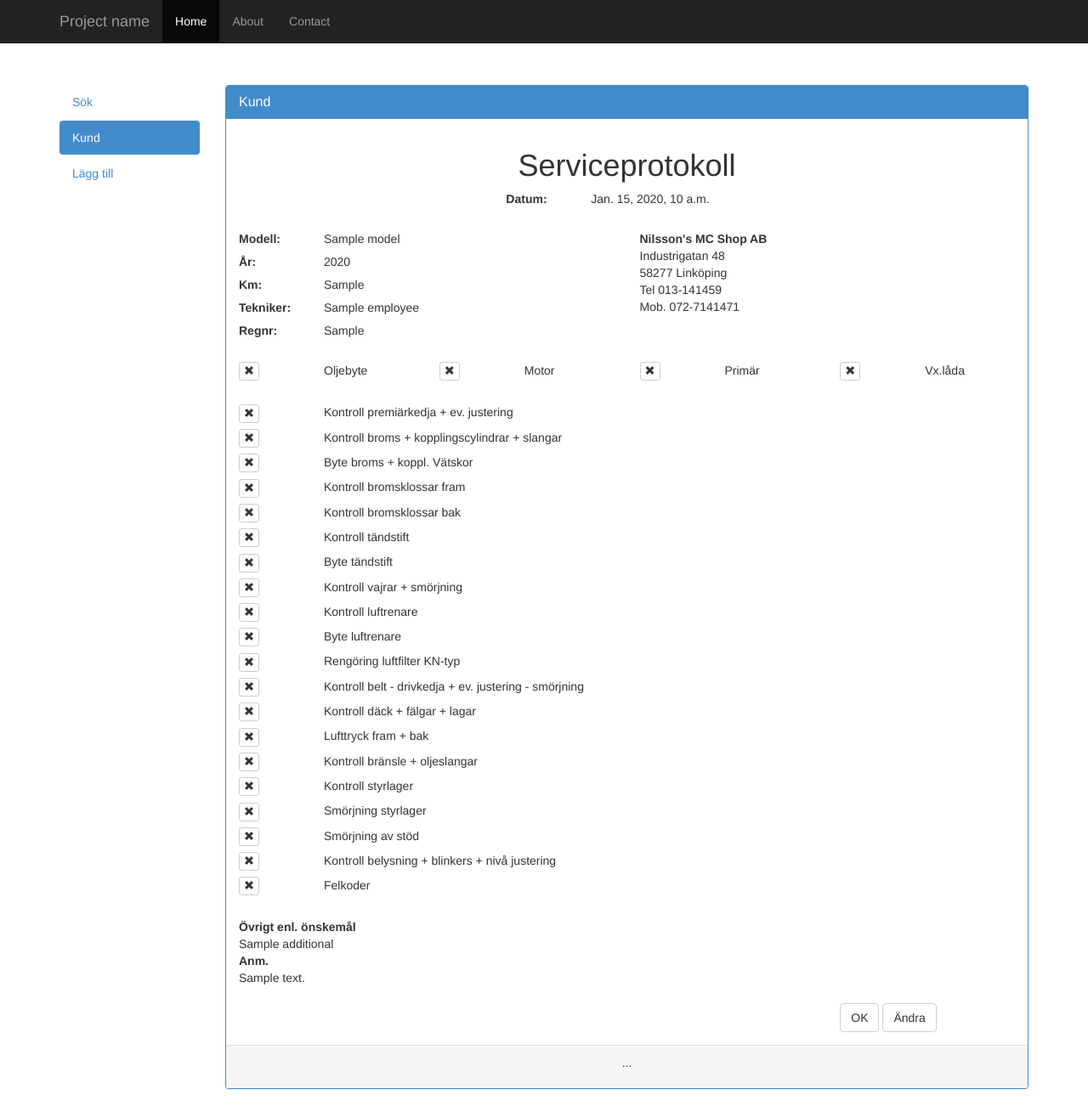
After one commit to Happyhours/nmcs-program, a Django app: template nmcs/service/templates/service/service_detail.html in a window 1280 px wide. The commit adds this page. Shown: the whole page at 85% size. Run offline with Django 3.2, Linux system fonts and the light colour scheme; the template is opened without the code that fills it: most values are stand-ins (such as "Sample title", 1, 10 or a date in 2020); parts of the project's set-up code (start-up, migrations or seed data) failed here and were passed over; some libraries are stand-ins or nearby versions.

Commit message:
Added update and detail functionality to serviceprotocols

```diff
--- a/nmcs/customers/views.py
+++ b/nmcs/customers/views.py
@@ -207,6 +207,9 @@ class CustomerDetailView(generic.detail.DetailView):
 
     def get_context_data(self, **kwargs):
         context = super(CustomerDetailView, self).get_context_data(**kwargs)
+
+        #Fetch serviceprotocols and add to context
+        context['serviceprotocols'] = self.get_object().serviceprotocol_set.all()
 
         # Check if customer has a mc
         if self.get_object().mc_set.all().filter(active=True):
--- /dev/null
+++ b/nmcs/service/templates/service/service_detail.html
@@ -0,0 +1,444 @@
+{% extends "base_customer.html" %}
+
+{% block content %}
+<div class="panel-body">
+    <div class="row">
+
+        <div class="col-md-12">
+                <h1 class="text-center">Serviceprotokoll</h1>
+        </div><!-- /.col-md-12" -->
+
+        <div class="col-md-4 col-md-offset-4">
+            <dl class="dl-horizontal">
+                <dt>Datum: </dt>
+                <dd>{{ object.date }}</dd>
+            </dl>
+        </div><!-- /.col-md-4 col-md-offset-4" -->
+
+        <div class="col-md-6">
+            <dl class="dl-horizontal">
+                <dt>Modell: </dt>
+                <dd>{{ object.model }}</dd>
+                <dt>År: </dt>
+                <dd>{{ object.year }}</dd>
+                <dt>Km:</dt>
+                <dd>{{ object.km }}</dd>
+                <dt>Tekniker:</dt>
+                <dd> {{ object.employee }}</dd>
+                <dt>Regnr: </dt>
+                <dd>{{ object.registration_nr }}</dd>
+            </dl>
+        </div><!-- /.col-md-6" -->
+
+        <div class="col-md-6">
+            <address>
+              <strong>Nilsson's MC Shop AB</strong><br>
+              Industrigatan 48<br>
+              58277 Linköping<br>
+              Tel 013-141459<br>
+              Mob. 072-7141471<br>
+            </address>
+        </div><!-- /.col-md-6" -->
+
+        <div class="col-md-12">
+            <div class="row">
+                <div class="col-md-3">
+                    <dl class="dl-horizontal">
+                        {% if object.oil_check %}
+                        <dt>
+                            <button type="button" class="btn btn-default btn-xs">
+                                <span class="glyphicon glyphicon-ok"></span>
+                            </button>
+                        </dt>
+                        {% else %}
+                        <dt>
+                            <button type="button" class="btn btn-default btn-xs">
+                                <span class="glyphicon glyphicon-remove"></span>
+                            </button>
+                        </dt>
+                        {% endif %}
+                        <dd>Oljebyte</dd>
+                    </dl>
+                </div>
+                <div class="col-md-3">
+                    <dl class="dl-horizontal">
+                        {% if object.motor_check %}
+                        <dt>
+                            <button type="button" class="btn btn-default btn-xs">
+                                <span class="glyphicon glyphicon-ok"></span>
+                            </button>
+                        </dt>
+                        {% else %}
+                        <dt>
+                            <button type="button" class="btn btn-default btn-xs">
+                                <span class="glyphicon glyphicon-remove"></span>
+                            </button>
+                        </dt>
+                        {% endif %}
+                        <dd>Motor</dd>
+                    </dl>
+                </div>
+                <div class="col-md-3">
+                    <dl class="dl-horizontal">
+                        {% if object.primary_check %}
+                        <dt>
+                            <button type="button" class="btn btn-default btn-xs">
+                                <span class="glyphicon glyphicon-ok"></span>
+                            </button>
+                        </dt>
+                        {% else %}
+                        <dt>
+                            <button type="button" class="btn btn-default btn-xs">
+                                <span class="glyphicon glyphicon-remove"></span>
+                            </button>
+                        </dt>
+                        {% endif %}
+                        <dd>Primär</dd>
+                    </dl>
+                </div>
+                <div class="col-md-3">
+                    <dl class="dl-horizontal">
+                        {% if object.gearbox_check %}
+                        <dt>
+                            <button type="button" class="btn btn-default btn-xs">
+                                <span class="glyphicon glyphicon-ok"></span>
+                            </button>
+                        </dt>
+                        {% else %}
+                        <dt>
+                            <button type="button" class="btn btn-default btn-xs">
+                                <span class="glyphicon glyphicon-remove"></span>
+                            </button>
+                        </dt>
+                        {% endif %}
+                        <dd>Vx.låda</dd>
+                    </dl>
+                </div>
+            </div>
+
+            <dl class="dl-horizontal">
+                {% if object.chain_check %}
+                    <dt>
+                        <button type="button" class="btn btn-default btn-xs">
+                            <span class="glyphicon glyphicon-ok"></span>
+                        </button>
+                    </dt>
+                {% else %}
+                    <dt>
+                        <button type="button" class="btn btn-default btn-xs">
+                            <span class="glyphicon glyphicon-remove"></span>
+                        </button>
+                    </dt>
+                {% endif %}
+                    <dd>Kontroll premiärkedja + ev. justering</dd>
+
+                {% if object.cylinder_check %}
+                    <dt>
+                        <button type="button" class="btn btn-default btn-xs">
+                            <span class="glyphicon glyphicon-ok"></span>
+                        </button>
+                    </dt>
+                {% else %}
+                    <dt>
+                        <button type="button" class="btn btn-default btn-xs">
+                            <span class="glyphicon glyphicon-remove"></span>
+                        </button>
+                    </dt>
+                {% endif %}
+                    <dd>Kontroll broms + kopplingscylindrar + slangar</dd>
+
+
+                {% if object.brakes_check %}
+                    <dt>
+                        <button type="button" class="btn btn-default btn-xs">
+                            <span class="glyphicon glyphicon-ok"></span>
+                        </button>
+                    </dt>
+                {% else %}
+                    <dt>
+                        <button type="button" class="btn btn-default btn-xs">
+                            <span class="glyphicon glyphicon-remove"></span>
+                        </button>
+                    </dt>
+                {% endif %}
+                    <dd>Byte broms + koppl. Vätskor</dd>
+
+                {% if object.front_check %}
+                    <dt>
+                        <button type="button" class="btn btn-default btn-xs">
+                            <span class="glyphicon glyphicon-ok"></span>
+                        </button>
+                    </dt>
+                {% else %}
+                    <dt>
+                        <button type="button" class="btn btn-default btn-xs">
+                            <span class="glyphicon glyphicon-remove"></span>
+                        </button>
+                    </dt>
+                {% endif %}
+                    <dd>Kontroll bromsklossar fram</dd>
+
+                {% if object.back_check %}
+                    <dt>
+                        <button type="button" class="btn btn-default btn-xs">
+                            <span class="glyphicon glyphicon-ok"></span>
+                        </button>
+                    </dt>
+                {% else %}
+                    <dt>
+                        <button type="button" class="btn btn-default btn-xs">
+                            <span class="glyphicon glyphicon-remove"></span>
+                        </button>
+                    </dt>
+                {% endif %}
+                    <dd>Kontroll bromsklossar bak</dd>
+
+                {% if object.plug_check %}
+                    <dt>
+                        <button type="button" class="btn btn-default btn-xs">
+                            <span class="glyphicon glyphicon-ok"></span>
+                        </button>
+                    </dt>
+                {% else %}
+                    <dt>
+                        <button type="button" class="btn btn-default btn-xs">
+                            <span class="glyphicon glyphicon-remove"></span>
+                        </button>
+                    </dt>
+                {% endif %}
+                    <dd>Kontroll tändstift</dd>
+
+                {% if object.rm_plug_check %}
+                    <dt>
+                        <button type="button" class="btn btn-default btn-xs">
+                            <span class="glyphicon glyphicon-ok"></span>
+                        </button>
+                    </dt>
+                {% else %}
+                    <dt>
+                        <button type="button" class="btn btn-default btn-xs">
+                            <span class="glyphicon glyphicon-remove"></span>
+                        </button>
+                    </dt>
+                {% endif %}
+                    <dd>Byte tändstift</dd>
+
+                {% if object.grease_check %}
+                    <dt>
+                        <button type="button" class="btn btn-default btn-xs">
+                            <span class="glyphicon glyphicon-ok"></span>
+                        </button>
+                    </dt>
+                {% else %}
+                    <dt>
+                        <button type="button" class="btn btn-default btn-xs">
+                            <span class="glyphicon glyphicon-remove"></span>
+                        </button>
+                    </dt>
+                {% endif %}
+                    <dd>Kontroll vajrar + smörjning</dd>
+
+                {% if object.air_check %}
+                    <dt>
+                        <button type="button" class="btn btn-default btn-xs">
+                            <span class="glyphicon glyphicon-ok"></span>
+                        </button>
+                    </dt>
+                {% else %}
+                    <dt>
+                        <button type="button" class="btn btn-default btn-xs">
+                            <span class="glyphicon glyphicon-remove"></span>
+                        </button>
+                    </dt>
+                {% endif %}
+                    <dd>Kontroll luftrenare</dd>
+
+                {% if object.rm_air_check %}
+                    <dt>
+                        <button type="button" class="btn btn-default btn-xs">
+                            <span class="glyphicon glyphicon-ok"></span>
+                        </button>
+                    </dt>
+                {% else %}
+                    <dt>
+                        <button type="button" class="btn btn-default btn-xs">
+                            <span class="glyphicon glyphicon-remove"></span>
+                        </button>
+                    </dt>
+                {% endif %}
+                    <dd>Byte luftrenare</dd>
+
+                {% if object.filter_check %}
+                    <dt>
+                        <button type="button" class="btn btn-default btn-xs">
+                            <span class="glyphicon glyphicon-ok"></span>
+                        </button>
+                    </dt>
+                {% else %}
+                    <dt>
+                        <button type="button" class="btn btn-default btn-xs">
+                            <span class="glyphicon glyphicon-remove"></span>
+                        </button>
+                    </dt>
+                {% endif %}
+                    <dd>Rengöring luftfilter KN-typ</dd>
+
+                {% if object.belt_check %}
+                    <dt>
+                        <button type="button" class="btn btn-default btn-xs">
+                            <span class="glyphicon glyphicon-ok"></span>
+                        </button>
+                    </dt>
+                {% else %}
+                    <dt>
+                        <button type="button" class="btn btn-default btn-xs">
+                            <span class="glyphicon glyphicon-remove"></span>
+                        </button>
+                    </dt>
+                {% endif %}
+                    <dd>Kontroll belt - drivkedja + ev. justering - smörjning</dd>
+                {% if object.tires_check %}
+                    <dt>
+                        <button type="button" class="btn btn-default btn-xs">
+                            <span class="glyphicon glyphicon-ok"></span>
+                        </button>
+                    </dt>
+                {% else %}
+                    <dt>
+                        <button type="button" class="btn btn-default btn-xs">
+                            <span class="glyphicon glyphicon-remove"></span>
+                        </button>
+                    </dt>
+                {% endif %}
+                    <dd>Kontroll däck + fälgar + lagar</dd>
+                {% if object.pressure_check %}
+                    <dt>
+                        <button type="button" class="btn btn-default btn-xs">
+                            <span class="glyphicon glyphicon-ok"></span>
+                        </button>
+                    </dt>
+                {% else %}
+                    <dt>
+                        <button type="button" class="btn btn-default btn-xs">
+                            <span class="glyphicon glyphicon-remove"></span>
+                        </button>
+                    </dt>
+                {% endif %}
+                    <dd>Lufttryck fram + bak</dd>
+                {% if object.fuel_check %}
+                    <dt>
+                        <button type="button" class="btn btn-default btn-xs">
+                            <span class="glyphicon glyphicon-ok"></span>
+                        </button>
+                    </dt>
+                {% else %}
+                    <dt>
+                        <button type="button" class="btn btn-default btn-xs">
+                            <span class="glyphicon glyphicon-remove"></span>
+                        </button>
+                    </dt>
+                {% endif %}
+                    <dd>Kontroll bränsle + oljeslangar</dd>
+                {% if object.layer_check %}
+                    <dt>
+                        <button type="button" class="btn btn-default btn-xs">
+                            <span class="glyphicon glyphicon-ok"></span>
+                        </button>
+                    </dt>
+                {% else %}
+                    <dt>
+                        <button type="button" class="btn btn-default btn-xs">
+                            <span class="glyphicon glyphicon-remove"></span>
+                        </button>
+                    </dt>
+                {% endif %}
+                    <dd>Kontroll styrlager</dd>
+                {% if object.rm_layer_check %}
+                    <dt>
+                        <button type="button" class="btn btn-default btn-xs">
+                            <span class="glyphicon glyphicon-ok"></span>
+                        </button>
+                    </dt>
+                {% else %}
+                    <dt>
+                        <button type="button" class="btn btn-default btn-xs">
+                            <span class="glyphicon glyphicon-remove"></span>
+                        </button>
+                    </dt>
+                {% endif %}
+                    <dd>Smörjning styrlager</dd>
+                {% if object.support_check %}
+                    <dt>
+                        <button type="button" class="btn btn-default btn-xs">
+                            <span class="glyphicon glyphicon-ok"></span>
+                        </button>
+                    </dt>
+                {% else %}
+                    <dt>
+                        <button type="button" class="btn btn-default btn-xs">
+                            <span class="glyphicon glyphicon-remove"></span>
+                        </button>
+                    </dt>
+                {% endif %}
+                    <dd>Smörjning av stöd</dd>
+                {% if object.blinkers_check %}
+                    <dt>
+                        <button type="button" class="btn btn-default btn-xs">
+                            <span class="glyphicon glyphicon-ok"></span>
+                        </button>
+                    </dt>
+                {% else %}
+                    <dt>
+                        <button type="button" class="btn btn-default btn-xs">
+                            <span class="glyphicon glyphicon-remove"></span>
+                        </button>
+                    </dt>
+                {% endif %}
+                    <dd>Kontroll belysning + blinkers + nivå justering</dd>
+                {% if object.error_check %}1
+                    <dt>
+                        <button type="button" class="btn btn-default btn-xs">
+                            <span class="glyphicon glyphicon-ok"></span>
+                        </button>
+                    </dt>
+                {% else %}
+                    <dt>
+                        <button type="button" class="btn btn-default btn-xs">
+                            <span class="glyphicon glyphicon-remove"></span>
+                        </button>
+                    </dt>
+                {% endif %}
+                    <dd>Felkoder</dd>
+            </dl>
+
+            <dl class="dl">
+                <dt>Övrigt enl. önskemål</dt> <dd>{{object.additional}}</dd>
+                <dt>Anm.</dt> <dd>{{object.comment}}</dd>
+            </dl>
+
+        </div><!-- /.col-md-6" -->
+
+
+
+        <div class="col-md-offset-9 col-md-3">
+            <a class="btn btn-default" href="{% url 'customer-detail' pk %}" role="button">
+                OK
+            </a>
+            <a class="btn btn-default" href="{% url 'service-update' object.pk %}" role="button">
+               Ändra
+            </a>
+        </div><!-- /.col-md-12" -->
+
+
+
+    </div><!-- /.row -->
+
+
+</div><!-- /.panel-body-->
+
+<div class="panel-footer">
+    <p class="text-center">...</p>
+</div><!-- /.panel-footer-->
+
+
+{% endblock%}
```
Also changed, not shown: nmcs/customers/templates/customers/customer_detail.html (+50 -5 lines), nmcs/service/templates/service/service_update.html (added, +68 -0 lines), nmcs/service/urls.py (+10 -2 lines), nmcs/service/views.py (+25 -72 lines).
